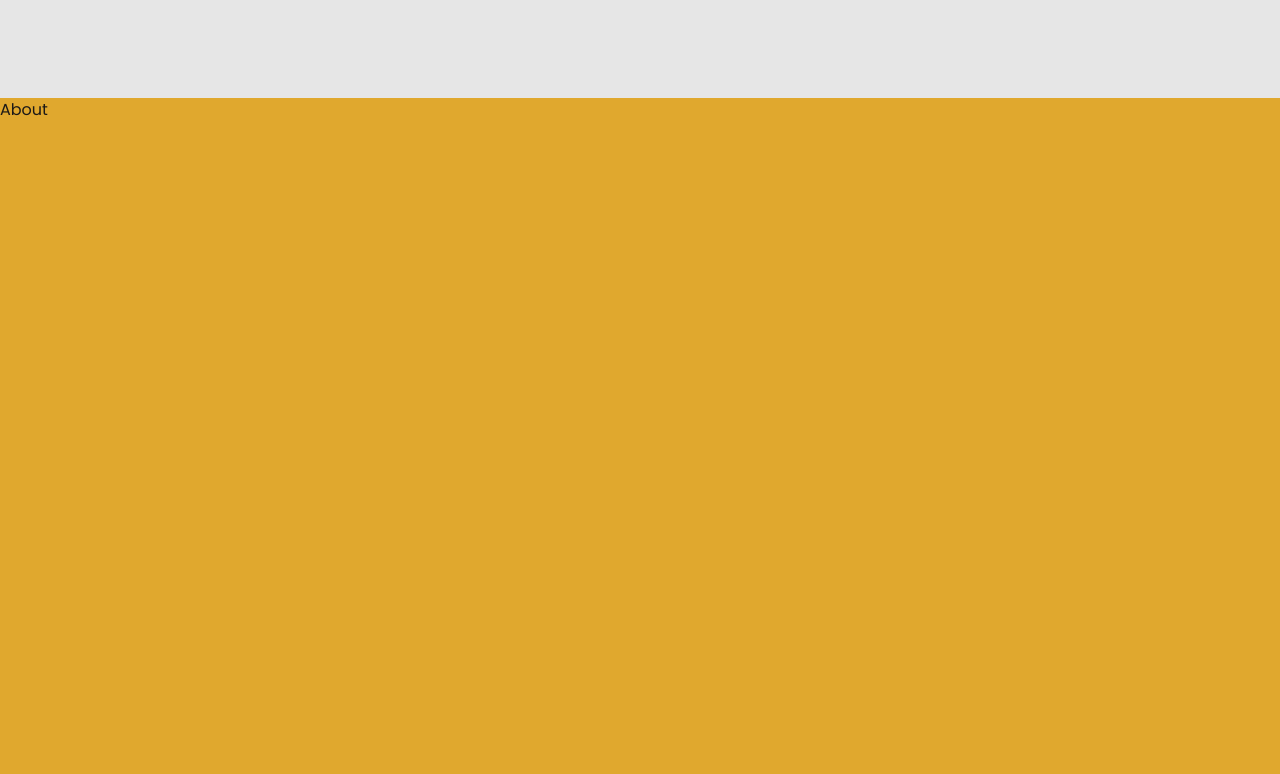
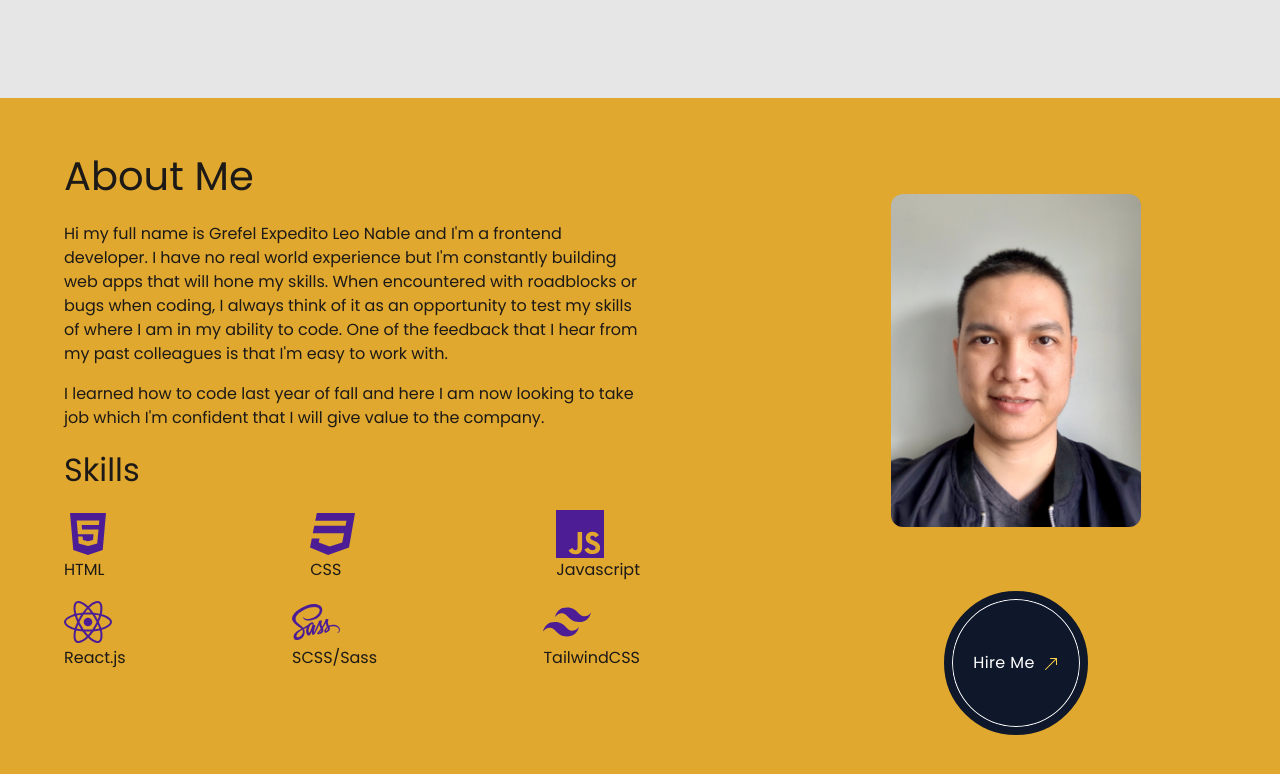
Before and after one commit to grefelnable/grefel-nable-landing, a React (Create React App) app: page / in a window 1280 px wide. Shown: the part 766-1540 px from the top of the page. Built offline with nearby package versions, Linux system fonts and the light colour scheme.

Commit message:
About section done

```diff
--- a/src/components/About.js
+++ b/src/components/About.js
@@ -1,9 +1,90 @@
 import React from "react";
+import { FaCss3, FaHtml5, FaReact, FaSass } from "react-icons/fa";
+import { SiJavascript, SiTailwindcss } from "react-icons/si";
+import { BsArrowUpRight } from "react-icons/bs";
+import GrefelFace from "../assets/grefel-nable.jpg";
 
 const About = () => {
   return (
-    <section id="about" className="h-screen bg-primary">
-      About
+    <section id="about" className="h-screen bg-primary pt-12">
+      <div className="section-center lg:flex justify-between">
+        <article className="mb-4 lg:max-w-xl">
+          <h2 className="mb-4">About Me</h2>
+          {/* <!-- about text --> */}
+          <p className="mb-4">
+            Hi my full name is Grefel Expedito Leo Nable and I'm a frontend
+            developer. I have no real world experience but I'm constantly
+            building web apps that will hone my skills. When encountered with
+            roadblocks or bugs when coding, I always think of it as an
+            opportunity to test my skills of where I am in my ability to code.
+            One of the feedback that I hear from my past colleagues is that I'm
+            easy to work with.
+          </p>
+          <p className="mb-4">
+            I learned how to code last year of fall and here I am now looking to
+            take job which I'm confident that I will give value to the company.
+          </p>
+          <h3 className="mb-4">Skills</h3>
+          {/* <!-- col 1 --> */}
+          <div className="flex justify-between mb-4">
+            <div>
+              <p className="text-[3rem] text-violet-900">
+                <FaHtml5 />
+              </p>
+              <p>HTML</p>
+            </div>
+            <div>
+              <p className="text-[3rem] text-violet-900">
+                <FaCss3 />
+              </p>
+              <p>CSS</p>
+            </div>
+            <div>
+              <p className="text-[3rem] text-violet-900">
+                <SiJavascript />
+              </p>
+              <p>Javascript</p>
+            </div>
+          </div>
+          {/* <!-- col 2 --> */}
+          <div className="flex justify-between">
+            <div>
+              <p className="text-[3rem] text-violet-900">
+                <FaReact />
+              </p>
+              <p>React.js</p>
+            </div>
+            <div>
+              <p className="text-[3rem] text-violet-900">
+                <FaSass />
+              </p>
+              <p>SCSS/Sass</p>
+            </div>
+            <div>
+              <p className="text-[3rem] text-violet-900">
+                <SiTailwindcss />
+              </p>
+              <p>TailwindCSS</p>
+            </div>
+          </div>
+        </article>
+        <article className="lg:w-[400px] pt-12">
+          {/* <!-- grefel image --> */}
+          <div className="hidden lg:block w-[250px] mx-auto mb-16 relative custom-border">
+            <img src={GrefelFace} alt="" className="rounded-xl relative" />
+          </div>
+          {/* <!-- hire me btn --> */}
+          <a
+            href="mailto: felnable@gmail.com"
+            className="bg-slate-900 w-36 h-36 rounded-full grid items-center text-center inner-border mx-auto ease-in-out duration-300 hover:scale-110 hover:shadow-lg hover:border-violet-500"
+          >
+            <p className="text-white tracking-wide">
+              Hire Me
+              <BsArrowUpRight className="inline text-amber-300 ml-2" />
+            </p>
+          </a>
+        </article>
+      </div>
     </section>
   );
 };
--- a/src/index.css
+++ b/src/index.css
@@ -97,3 +97,10 @@ a {
   border-bottom: 500px solid rgb(252, 211, 77);
   border-left: 500px solid transparent;
 }
+
+/* inner border in Hire me btn  */
+.inner-border {
+  border: 8px solid;
+  @apply border-slate-900;
+  box-shadow: inset 0px 0px 0px 1px white;
+}
```
Also changed, not shown: public/images/grefel-hoodie-remove-bg.png (deleted).
